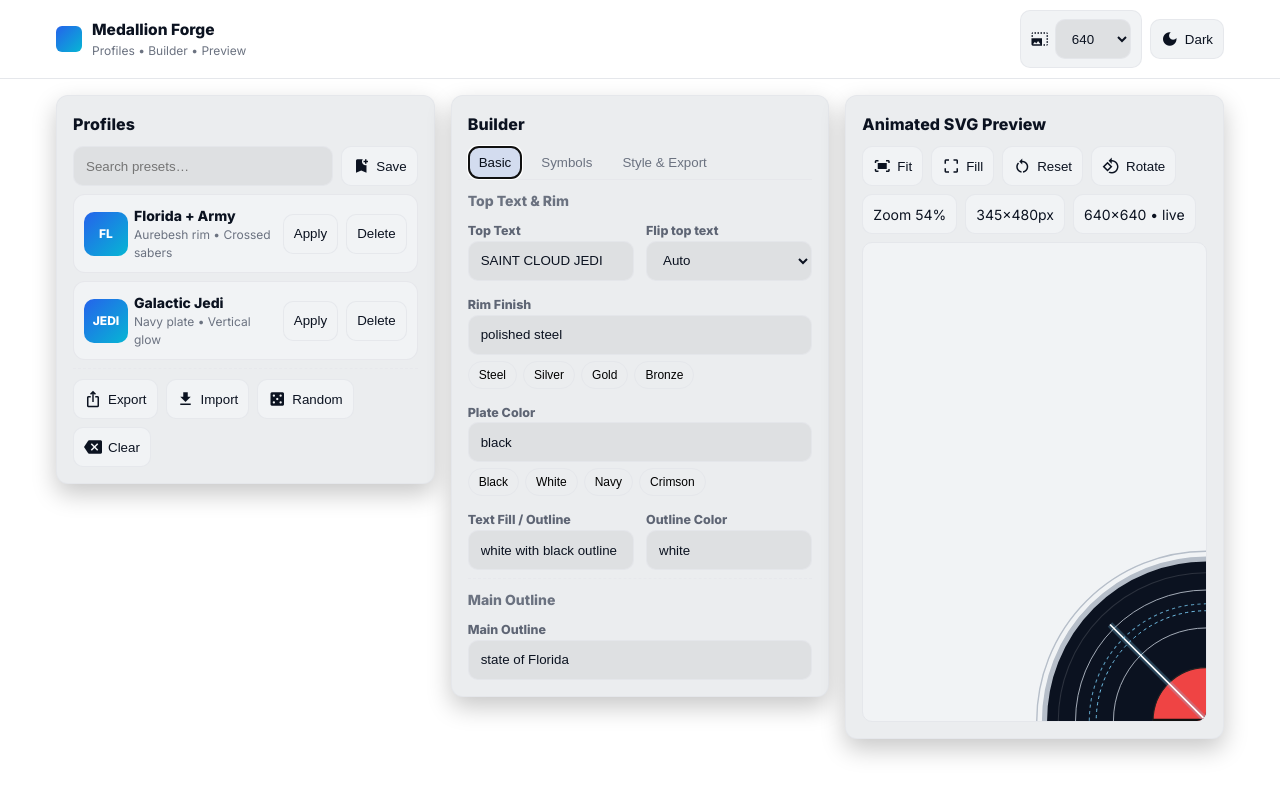
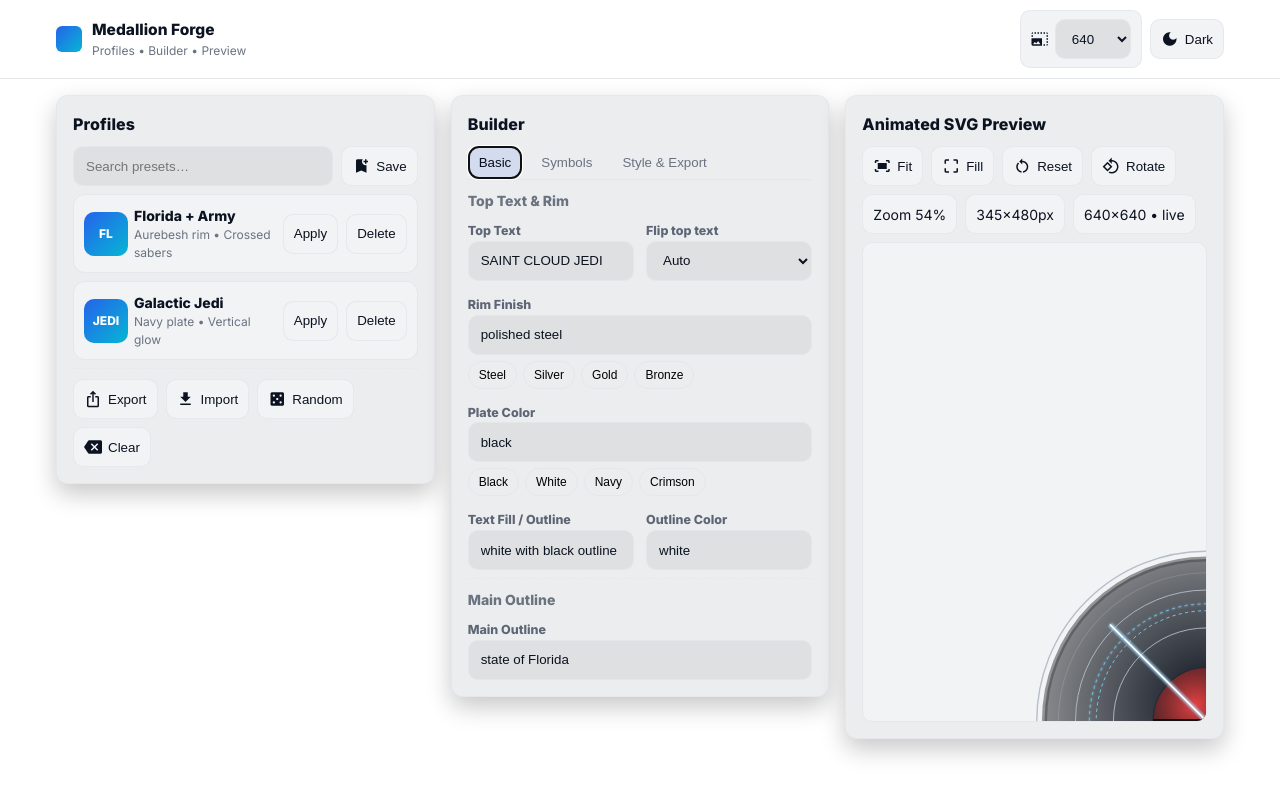
Before and after one commit to azmusgb/wjrahe.github.io, a plain HTML site: page Index.html in a window 1280 px wide. Drawn offline with Linux system fonts and the light colour scheme.

Commit message:
Update Index.html

```diff
--- a/Index.html
+++ b/Index.html
@@ -461,41 +461,86 @@
   function MFactory(root){ return (name, attrs={}, parent)=>{ const el=document.createElementNS(NS,name); for(const [k,v] of Object.entries(attrs)){ if(v==null) continue; if(k==='href'){ el.setAttributeNS('http://www.w3.org/1999/xlink','xlink:href',String(v)); el.setAttribute('href',String(v)); } else el.setAttribute(k,String(v)); } (parent||root).appendChild(el); return el; }; }
 
   function buildSvg(v){
-    const D=view.w, R=D/2;
-    const svg=document.createElementNS(NS,'svg');
-    svg.setAttribute('viewBox',`0 0 ${D} ${D}`); svg.setAttribute('width',D); svg.setAttribute('height',D);
-    const M=MFactory(svg);
+  const D = Math.round(view.w);         // integral box for crispness
+  const R = D/2;
+
+  const svg = document.createElementNS(NS,'svg');
+  svg.setAttribute('viewBox',`0 0 ${D} ${D}`);
+  svg.setAttribute('width', D);
+  svg.setAttribute('height', D);
+  svg.setAttribute('shape-rendering','geometricPrecision');
+  svg.setAttribute('text-rendering','optimizeLegibility');
+
+  const M = MFactory(svg);
+
+  // ---- Color picks (stable) ----
   const plate = colorPick(v.plate_color,[['black','#0b1220'],['navy','#0a1e3a'],['crimson','#5b1116'],['gray','#2b2f36'],['white','#f7fafc']], '#0b1220');
   const rim   = colorPick(v.rim_finish,[['gold','#e9c152'],['silver','#c3cad3'],['steel','#b6bec9'],['bronze','#b6874a'],['polished','#c3cad3']], '#a9b7c7');
   const tfill = colorPick(v.text_colors,[['white','#fff'],['gold','#e9c152'],['silver','#c3cad3'],['cyan','#7dd3fc'],['red','#ef4444'],['black','#000']], '#fff');
   const sym   = colorPick(v.symbol_color,[['red','#ef4444'],['silver','#c3cad3'],['gold','#e9c152'],['white','#fff'],['blue','#3b82f6'],['cyan','#7dd3fc']], '#7dd3fc');
   const oline = colorPick(v.outline_color,[['white','#ffffff'],['gold','#e9c152'],['silver','#c3cad3'],['red','#ef4444'],['blue','#3b82f6']], '#ffffff');
 
-    const defs=M('defs');
-    const sweepA=R*0.78, y=R-sweepA;
-    M('path',{id:'topArc',d:`M ${R- sweepA} ${y} A ${sweepA} ${sweepA} 0 0 1 ${R+ sweepA} ${y}`},defs);
-    M('path',{id:'topArcRev',d:`M ${R+ sweepA} ${y} A ${sweepA} ${sweepA} 0 0 0 ${R- sweepA} ${y}`},defs);
+  // ---- Defs: gradients, filters, paths ----
+  const defs = M('defs');
 
-    const gBase=M('g');
-    M('circle',{cx:R,cy:R,r:R*0.94,fill:plate,stroke:rim,'stroke-width':Math.max(8,D*0.015)},gBase);
-    M('circle',{cx:R,cy:R,r:R*0.985,fill:'none',stroke:rim,'stroke-width':Math.max(2,D*0.004)},gBase);
-    M('circle',{cx:R,cy:R,r:R*0.86,fill:'none',stroke:'#ffffff22','stroke-width':Math.max(1.2,D*0.003)},gBase);
+  // rim gradient (bevel)
+  const rg = M('radialGradient',{id:'rimRG',cx:'50%',cy:'50%',r:'60%'}, defs);
+  M('stop',{offset:'0%','stop-color':'#fff','stop-opacity':.18}, rg);
+  M('stop',{offset:'55%','stop-color':rim,'stop-opacity':1}, rg);
+  M('stop',{offset:'100%','stop-color':'#000','stop-opacity':.28}, rg);
 
+  // plate vignette (very subtle)
+  const pg = M('radialGradient',{id:'plateRG',cx:'50%',cy:'45%',r:'80%'}, defs);
+  M('stop',{offset:'0%','stop-color':plate}, pg);
+  M('stop',{offset:'100%','stop-color':'#000','stop-opacity': plate==='#f7fafc' ? .04 : .12}, pg);
+
+  // soft glow for sabers/aurebesh (Safari-friendly shadow)
+  const glow = M('filter',{id:'softGlow',x:'-30%',y:'-30%',width:'160%',height:'160%'}, defs);
+  M('feGaussianBlur',{stdDeviation:2,result:'b'}, glow);
+  M('feMerge',{}, glow); M('feMergeNode',{'in':'b'}, glow.lastChild); M('feMergeNode',{'in':'SourceGraphic'}, glow.lastChild);
+
+  // text arcs (give pathLength to stabilize letter spacing across engines)
+  const sweepA = Math.floor(R*0.78);
+  const y      = Math.floor(R-sweepA);
+  const arc1   = `M ${Math.floor(R- sweepA)} ${y} A ${sweepA} ${sweepA} 0 0 1 ${Math.ceil(R+ sweepA)} ${y}`;
+  const arc2   = `M ${Math.ceil(R+ sweepA)} ${y} A ${sweepA} ${sweepA} 0 0 0 ${Math.floor(R- sweepA)} ${y}`;
+  M('path',{id:'topArc',d:arc1,pathLength:1000}, defs);
+  M('path',{id:'topArcRev',d:arc2,pathLength:1000}, defs);
+
+  // ---- Base discs ----
+  const kRim = Math.max(8, D*0.015);
+  const gBase = M('g');
+
+  // plate with vignette
+  M('circle',{cx:R,cy:R,r:R*0.94,fill:'url(#plateRG)',stroke:'none'}, gBase);
+  // rim stroke over plate (bevel)
+  M('circle',{cx:R,cy:R,r:R*0.94,fill:'none',stroke:'url(#rimRG)','stroke-width':kRim}, gBase);
+  // outer fine ring
+  M('circle',{cx:R,cy:R,r:R*0.985,fill:'none',stroke:rim,'stroke-width':Math.max(2,D*0.004)}, gBase);
+  // decorative inner ring
+  M('circle',{cx:R,cy:R,r:R*0.86,fill:'none',stroke:'#ffffff22','stroke-width':Math.max(1.2,D*0.003)}, gBase);
+
+  // optional concentric rings
   if((v.badge_elements||'').toLowerCase().includes('ring')){
-      [0.76,0.64,0.54].forEach((p,i)=>M('circle',{cx:R,cy:R,r:R*p,fill:'none',stroke: i===1 ? '#7dd3fc' : rim,'stroke-width':Math.max(1,D*0.0026),'stroke-dasharray': i===1?'6 6':null},gBase));
+    [0.76,0.64,0.54].forEach((p,i)=>M('circle',{cx:R,cy:R,r:R*p,fill:'none',stroke:i===1?'#7dd3fc':rim,'stroke-width':Math.max(1,D*0.0026),'stroke-dasharray': i===1?'6 6':null}, gBase));
   }
 
+  // ---- Arc text (Safari-safe) ----
   if((v.text_top||'').trim()){
-      const wantsOutline=(v.text_colors||'').toLowerCase().includes('outline') || plate==='#0b1220';
-      const t=M('text',{'font-size':Math.max(24,D*0.046),'font-weight':800,fill:tfill,'text-anchor':'middle','letter-spacing':'.6'});
-      if(wantsOutline){ t.setAttribute('stroke','#000'); t.setAttribute('stroke-width',Math.max(1.5,D*0.003)); t.setAttribute('paint-order','stroke'); }
-      const rot=((view.rot%360)+360)%360;
+    const wantsOutline = (v.text_colors||'').toLowerCase().includes('outline') || plate==='#0b1220';
+    const text = M('text',{
+      'font-size':Math.max(24,D*0.046),'font-weight':800,fill:tfill,
+      'text-anchor':'middle','letter-spacing':'.6px','lengthAdjust':'spacingAndGlyphs'
+    });
+    if(wantsOutline){ text.setAttribute('stroke','#000'); text.setAttribute('stroke-width',Math.max(1.5,D*0.003)); text.setAttribute('paint-order','stroke'); }
+    const rot = ((view.rot%360)+360)%360;
     const useRev = (v.flip_arc==='flipped') || (v.flip_arc==='auto' && rot>=180);
-      const tp=M('textPath',{href:useRev?'#topArcRev':'#topArc',startOffset:'50%'},t);
+    const tp = M('textPath',{href:useRev?'#topArcRev':'#topArc',startOffset:'50%'}, text);
     tp.textContent=(v.text_top.length>42 ? v.text_top.slice(0,41)+'…' : v.text_top).toUpperCase();
-      svg.appendChild(t);
+    svg.appendChild(text);
   }
 
+  // ---- Center outline ----
   if((v.state_shape||'').toLowerCase().includes('florida')){
     const path=`M ${R-90} ${R+30} C ${R-40} ${R-10}, ${R+10} ${R-6}, ${R+64} ${R+18}
                 C ${R+90} ${R+32}, ${R+96} ${R+56}, ${R+122} ${R+80}
@@ -507,41 +552,53 @@
     M('circle',{cx:R,cy:R,r:R*0.34,fill:'none',stroke:oline,'stroke-width':Math.max(3,D*0.005)});
   }
 
-    const g=M('g');
+  // ---- Symbol block (cleaner “Death Star” with shading) ----
+  const g = M('g');
   const ms=(v.main_symbol||'').toLowerCase();
   if(ms.includes('death')){
-      M('circle',{cx:R,cy:R,r:R*0.31,fill:sym,stroke:'#222','stroke-width':Math.max(2,D*0.0032)},g);
-      M('line',{x1:R-R*0.31,y1:R,x2:R+R*0.31,y2:R,stroke:'#111','stroke-width':Math.max(8,D*0.0125)},g);
-      M('circle',{cx:R+R*0.11,cy:R-R*0.09,r:R*0.065,fill:'#111',stroke:'#3b3f48','stroke-width':Math.max(1.5,D*0.0023)},g);
+    // planet body gradient
+    const id = 'dsrg_'+Math.random().toString(36).slice(2);
+    const ds = M('radialGradient',{id, cx:'40%', cy:'35%', r:'70%'}, defs);
+    M('stop',{offset:'0%','stop-color':sym,'stop-opacity':.95}, ds);
+    M('stop',{offset:'100%','stop-color':'#0a0a0a','stop-opacity':.65}, ds);
+    M('circle',{cx:R,cy:R,r:R*0.31,fill:`url(#${id})`,stroke:'#1f2937','stroke-width':Math.max(1.8,D*0.003)},g);
+    M('line',{x1:R-R*0.31,y1:R,x2:R+R*0.31,y2:R,stroke:'#111','stroke-width':Math.max(7.5,D*0.012)},g);
+    M('circle',{cx:R+R*0.11,cy:R-R*0.09,r:R*0.065,fill:'#101214',stroke:'#3b3f48','stroke-width':Math.max(1.4,D*0.0022)},g);
     for(let i=0;i<12;i++){ const a=i*15*Math.PI/180, r1=R*0.16, r2=R*0.31;
-        M('line',{x1:R+r1*Math.cos(a),y1:R+r1*Math.sin(a),x2:R+r2*Math.cos(a),y2:R+r2*Math.sin(a),stroke:'#27303d','stroke-width':Math.max(1.2,D*0.002),'stroke-linecap':'round'},g);
+      M('line',{x1:R+r1*Math.cos(a),y1:R+r1*Math.sin(a),x2:R+r2*Math.cos(a),y2:R+r2*Math.sin(a),stroke:'#27303d','stroke-width':Math.max(1.1,D*0.0019),'stroke-linecap':'round'},g);
     }
-      M('path',{d:`M ${R-R*0.2} ${R+R*0.22} A ${R*0.2} ${R*0.2} 0 0 0 ${R+R*0.2} ${R+R*0.22}`,stroke:'#27303d','stroke-width':Math.max(1.2,D*0.002),fill:'none'},g);
+    M('path',{d:`M ${R-R*0.2} ${R+R*0.22} A ${R*0.2} ${R*0.2} 0 0 0 ${R+R*0.2} ${R+R*0.22}`,stroke:'#27303d','stroke-width':Math.max(1.1,D*0.0019),fill:'none'},g);
   } else if(ms.includes('jedi')){
     M('path',{d:`M${R} ${R-0.22*D} L${R+0.035*D} ${R-0.26*D} L${R+0.035*D} ${R}
       L${R+0.07*D} ${R+0.028*D} L${R+0.035*D} ${R+0.056*D} L${R+0.035*D} ${R+0.29*D}
       L${R} ${R+0.23*D} L${R-0.035*D} ${R+0.29*D} L${R-0.035*D} ${R+0.056*D}
-        L${R-0.07*D} ${R+0.028*D} L${R-0.035*D} ${R} L${R-0.035*D} ${R-0.26*D} Z`,fill:sym},g);
+      L${R-0.07*D} ${R+0.028*D} L${R-0.035*D} ${R} L${R-0.035*D} ${R-0.26*D} Z`,fill:sym,filter:'url(#softGlow)'},g);
   } else {
     M('polygon',{points:
       `${R},${R-0.26*D} ${R+0.06*D},${R-0.15*D} ${R+0.11*D},${R-0.14*D} ${R+0.05*D},${R-0.01*D}
        ${R+0.07*D},${R+0.07*D} ${R},${R+0.03*D} ${R-0.07*D},${R+0.07*D} ${R-0.05*D},${R-0.01*D}
-         ${R-0.11*D},${R-0.14*D} ${R-0.06*D},${R-0.15*D}`, fill:sym},g);
+       ${R-0.11*D},${R-0.14*D} ${R-0.06*D},${R-0.15*D}`, fill:sym,filter:'url(#softGlow)'},g);
   }
 
+  // ---- Sabers (with soft glow filter) ----
+  const glowLine = (x1,y1,x2,y2)=>{
+    const path = M('g',{filter:'url(#softGlow)'});
+    M('line',{x1,y1,x2,y2,stroke:'#7dd3fc','stroke-opacity':.24,'stroke-width':Math.max(10,D*0.018)},path);
+    M('line',{x1,y1,x2,y2,stroke:'#ffffff','stroke-width':Math.max(3,D*0.005)},path);
+  };
   const s=(v.sabers_desc||'').toLowerCase();
-    const saber=(x1,y1,x2,y2)=>{ M('line',{x1,y1,x2,y2,stroke:'#7dd3fc','stroke-opacity':.25,'stroke-width':Math.max(10,D*0.018)}); M('line',{x1,y1,x2,y2,stroke:'#ffffff','stroke-width':Math.max(3,D*0.005)}); };
-    if(s.includes('cross')||/\bx\b/.test(s)){ saber(R-0.28*D,R-0.28*D,R+0.28*D,R+0.28*D); saber(R+0.28*D,R-0.28*D,R-0.28*D,R+0.28*D); }
-    else if(s.includes('three')||/\b3\b/.test(s)){ saber(R-0.31*D,R+0.37*D,R+0.31*D,R+0.37*D); saber(R-0.22*D,R+0.40*D,R+0.12*D,R+0.12*D); saber(R+0.22*D,R+0.40*D,R-0.12*D,R+0.12*D); }
-    else{ saber(R,R-0.12*D,R,R+0.40*D); }
+  if(s.includes('cross')||/\bx\b/.test(s)){ glowLine(R-0.28*D,R-0.28*D,R+0.28*D,R+0.28*D); glowLine(R+0.28*D,R-0.28*D,R-0.28*D,R+0.28*D); }
+  else if(s.includes('three')||/\b3\b/.test(s)){ glowLine(R-0.31*D,R+0.37*D,R+0.31*D,R+0.37*D); glowLine(R-0.22*D,R+0.40*D,R+0.12*D,R+0.12*D); glowLine(R+0.22*D,R+0.40*D,R-0.12*D,R+0.12*D); }
+  else{ glowLine(R,R-0.12*D,R,R+0.40*D); }
 
+  // ---- Aurebesh ring (lighter) ----
   const aure=(v.aurebesh_style||'').toLowerCase();
   if(aure.includes('glow')||aure.includes('aurebesh')||aure.includes('rune')||aure.includes('inscription')){
-      M('circle',{cx:R,cy:R,r:R*0.68,fill:'none',stroke:'#7dd3fc','stroke-width':Math.max(2,D*0.003),'stroke-dasharray':'6 6','stroke-opacity':.7});
+    M('circle',{cx:R,cy:R,r:R*0.68,fill:'none',stroke:'#7dd3fc','stroke-width':Math.max(1.8,D*0.003),'stroke-dasharray':'6 6','stroke-opacity':.66,filter:'url(#softGlow)'});
   }
+
   return svg;
 }
-
   function mount(svg){
     svg.querySelectorAll('path,rect,circle,ellipse,line,polyline,polygon').forEach(el=>{
       if(!el.hasAttribute('vector-effect')) el.setAttribute('vector-effect','non-scaling-stroke');
```
Lines whose indentation alone changed are shown as unchanged.
